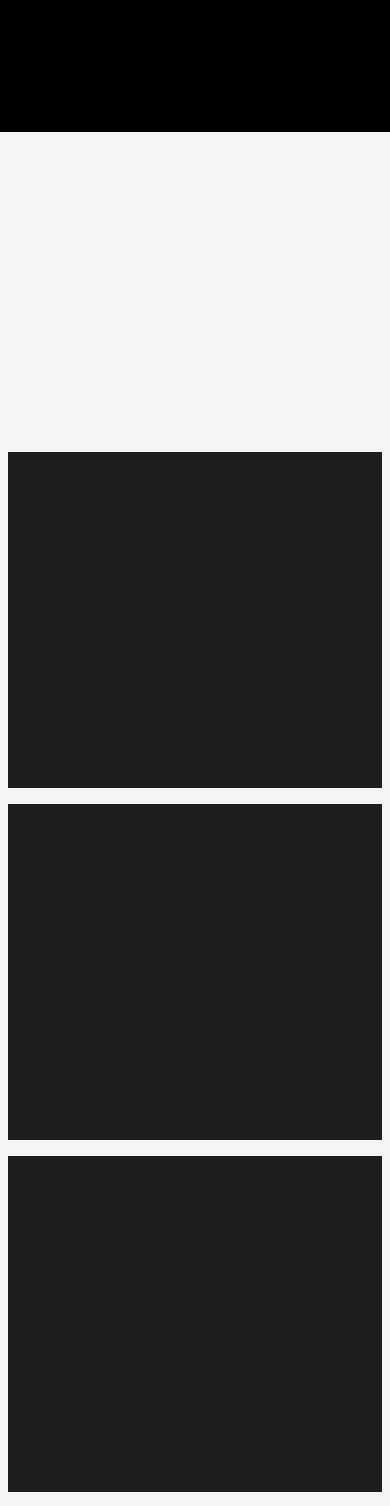
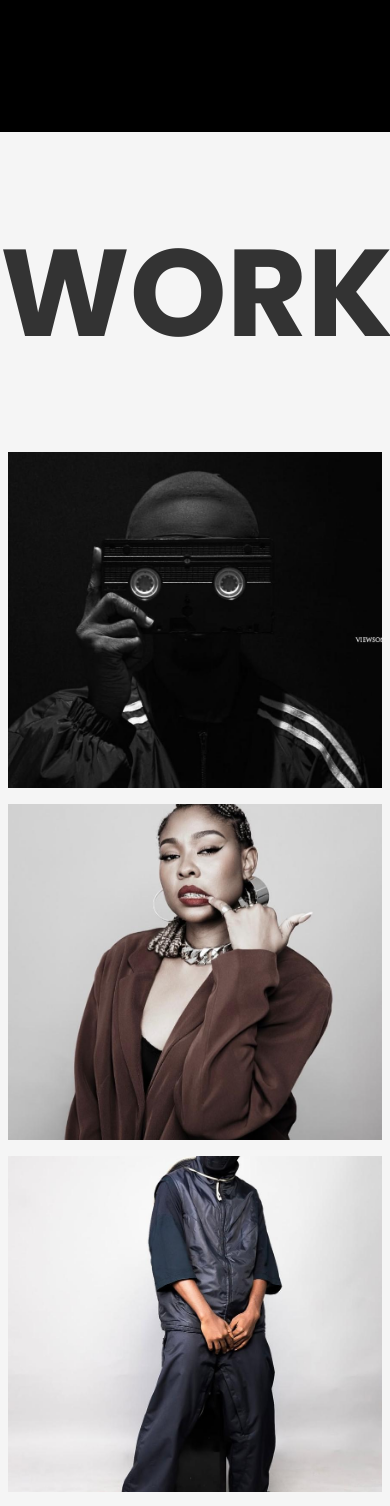
Before and after one commit to firemasterleo/viewsonmide, a Vue app: page / in a window 390 px wide. Shown: the part 2760-4266 px from the top of the page. Built offline with nearby package versions, Linux system fonts and the light colour scheme.

Commit message:
Update Section4.vue

```diff
--- a/src/components/Section4.vue
+++ b/src/components/Section4.vue
@@ -2,23 +2,33 @@
     <div class="sectioncontainer">
       <div class="section">
         <div class="work-header">
-
+                <h1>WORK</h1>
         </div>
         <div class="works">
             <div class="works-child">
-
+                <div class="image">
+                    <img src="../assets/vom-image1.jpeg" loading="lazy" alt="">
+                </div>
             </div>
 
             <div class="works-child">
-
+                <div class="image">
+                    <img src="../assets/vom-image6.jpeg" loading="lazy" alt="">
+                </div>
             </div>
 
             <div class="works-child">
+                <div class="image">
+                    <img src="../assets/vom-image3.jpeg" loading="lazy" alt="">
 
+                </div>
             </div>
 
             <div class="works-child">
+                                <div class="image">
+                                    <img src="../assets/vom-image4.jpeg" loading="lazy" alt="">
 
+                </div>
             </div>
 
 
@@ -56,9 +66,19 @@ display: flex;
     .work-header {
         height: 100vh;
         background-color: white;
+        // border: solid red;
 
         position: sticky; /* Sticky positioning */
         top: 0;
+        color: $bgcolorblack;
+
+        h1 {
+            margin: 0;
+      font-size: calc(25vw + 10vh); /* Dynamically adjust font size */
+      text-align: center;
+      color: #333;
+      width: 100%;
+        }
     }
     .works {
         height: fit-content;
@@ -71,6 +91,18 @@ display: flex;
             // height: 24rem;
             // border: solid blue;
             background-color: $bgcolorblack;
+
+            .image {
+                width: 100%;
+                height: 100%;
+
+                img {
+                    width: 100%;
+                    height: 100%;
+                    object-fit: cover;
+                }
+
+            }
 
         }
 
@@ -99,13 +131,38 @@ display: flex;
         height: 20rem;
         background-color: $bgcolorwhite;
         position: relative;
+        display: flex;
+        justify-content: center;
+        align-items: center;
+
+
+        h1 {
+            margin: 0;
+      font-size: calc(10vw + 10vh); /* Dynamically adjust font size */
+      text-align: center;
+      color: #333;
+      width: 100%;
+        }
 
     }
     .works {
         padding-inline: 0.5rem;
         .works-child {
             height: 21rem;
+            width: 100%;
             border: none;
+
+            .image {
+                width: 100%;
+                height: 100%;
+
+                img {
+                    width: 100%;
+                    height: 100%;
+                    object-fit: cover;
+                }
+
+            }
 
 
         }
```
